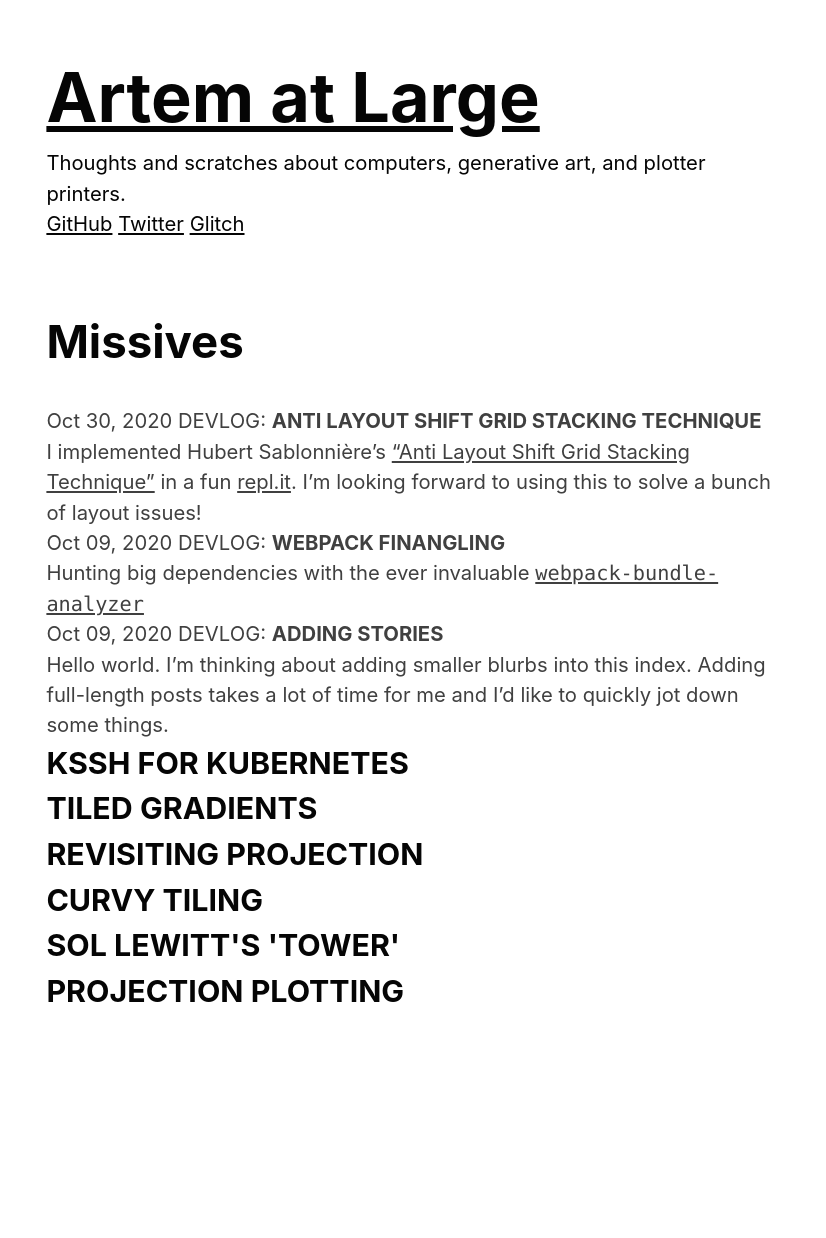
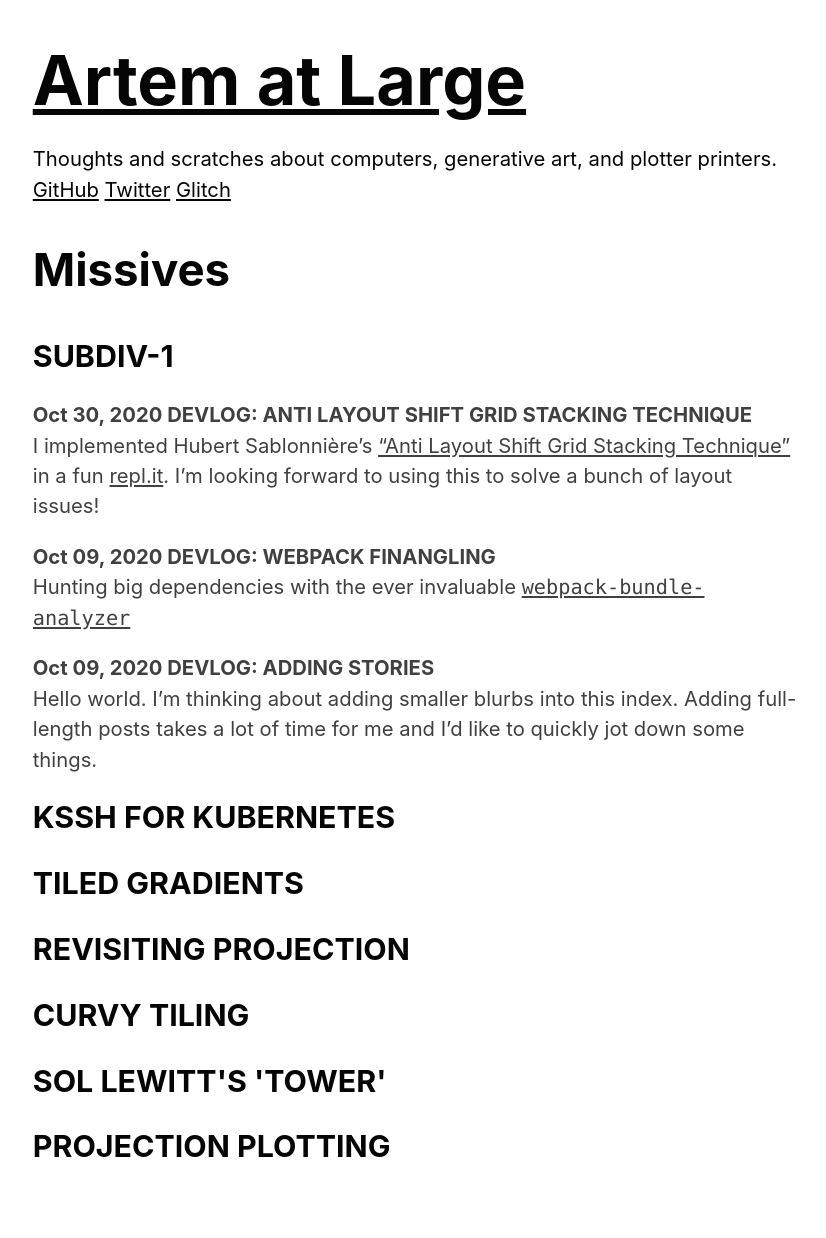
Before and after one commit to ox/ox.github.io, a Jekyll site: the page built from index.md, in a window 1280 px wide. Shown: the whole page, without its empty margins (224-1050 px from the left). Built offline with Jekyll 4.4.1, drawn with Linux system fonts in a browser that asks for light colours; our own code applies the rules of GitHub Pages for plain Markdown files; before the commit the page ends 1060 px from its top, so only the background shows below that.

Commit message:
subdiv post, more responsive styling

```diff
--- a/_layouts/default.html
+++ b/_layouts/default.html
@@ -30,7 +30,7 @@
     <![endif]-->
   </head>
   <body>
-    <main class="stack--large">
+    <main class="container stack--small">
       <header>
         <h1><a href="{{ "/" | absolute_url }}">{{ site.title | default: site.github.repository_name }}</a></h1>
 
@@ -43,9 +43,9 @@
         </p>
       </header>
 
-      <section class="stack--small">
+      <!-- <section class=" content"> -->
       {{ content }}
-      </section>
+      <!-- </section> -->
     </main>
   </body>
 </html>
--- a/_layouts/post.html
+++ b/_layouts/post.html
@@ -2,6 +2,7 @@
 layout: default
 ---
 
+<div class="stack--small">
   <h2>{{ page.title }}</h2>
   {% if page.subtitle %}
   <h4>{{ page.subtitle }}</h4>
@@ -14,5 +15,8 @@ layout: default
   {% if page.tags %}
     <small>Tags: <em>{{ page.tags | join: "</em> - <em>" }}</em></small>
   {% endif %}
+</div>
 
+<div class="content stack--small">
   {{content}}
+</div>
--- a/assets/css/index.scss
+++ b/assets/css/index.scss
@@ -2,6 +2,10 @@
 ---
 
 .posts {
+  li + li {
+    margin-top: var(--s0);
+  }
+
   .story {
     color: var(--color-darkish);
     font-size: var(--s0);
@@ -16,7 +20,7 @@
       transition: max-height 0.25s ease-in-out;
     }
 
-    .toggle:checked + label + .collabsible-content {
+    .toggle:checked + * + .collabsible-content {
       max-height: 350px;
     }
   }
--- a/assets/css/style.scss
+++ b/assets/css/style.scss
@@ -52,9 +52,12 @@ body {
 }
 
 main {
-  max-width: var(--measure);
-  padding: var(--s2);
-  margin: auto;
+  padding-top: var(--s2);
+  padding-bottom: var(--s3);
+}
+
+header h1 {
+  margin-bottom: var(--s1);
 }
 
 [class^='stack'] > * {
@@ -71,6 +74,7 @@ main {
 
 h1 {
   font-size: var(--s3);
+  line-height: var(--s3);
 }
 
 h2 {
@@ -94,10 +98,9 @@ strong {
 
 pre, code {
   font-family: Menlo, sans-serif;
-  overflow-x: scroll;
 }
 
-li {
+ul > li {
   list-style: none;
 }
 
@@ -174,3 +177,18 @@ a.button:hover, button:hover {
 a.button:focus, button:focus {
   outline: var(--s-5) solid var(--color-dark);
 }
+
+.container {
+  display: grid;
+  grid-template-columns: 1fr min(60ch, calc(100% - 2 * var(--s1) )) 1fr;
+  grid-column-gap: var(--s1);
+}
+
+.container > * {
+  grid-column: 2;
+}
+
+.container pre {
+  grid-column: 2 / 4;
+  overflow-x: auto;
+}
--- a/index.md
+++ b/index.md
@@ -9,13 +9,13 @@
       {% if post.story %}
         <li class="story">
           <input type="checkbox" class="toggle" id="{{post.url}}" checked/>
-          {{post.date | date: "%b %d, %Y" }} {{post.kind}}: <label for="{{post.url}}"><b>{{ post.title | upcase }}</b></label>
+          <strong>{{post.date | date: "%b %d, %Y" }} {{post.kind}}: <label for="{{post.url}}"><b>{{ post.title | upcase }}</b></label></strong>
           <div class="collabsible-content">
             {{post.content}}
           </div>
         </li>
       {% else %}
-        <li><a class="link--post" href="{{ post.url }}">{{ post.title }}</a></li>
+        <li class="post"><a class="link--post" href="{{ post.url }}">{{ post.title }}</a></li>
       {% endif %}
     {% endfor %}
   </ul>
```
Also changed, not shown: _posts/2020-11-02-subdiv-1.md (added, +44 -0 lines), 1 other file. Lines whose indentation alone changed are shown as unchanged.
